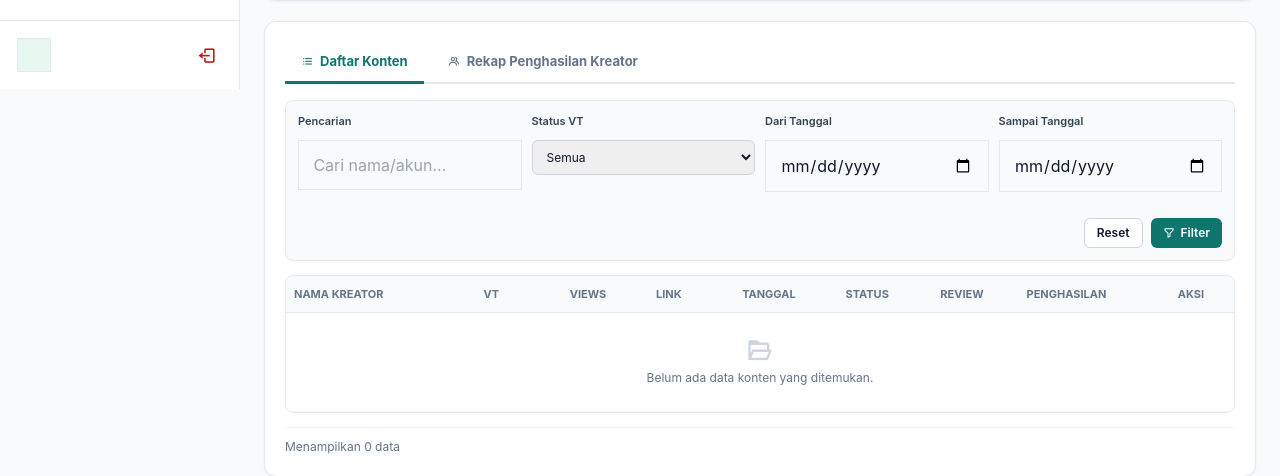
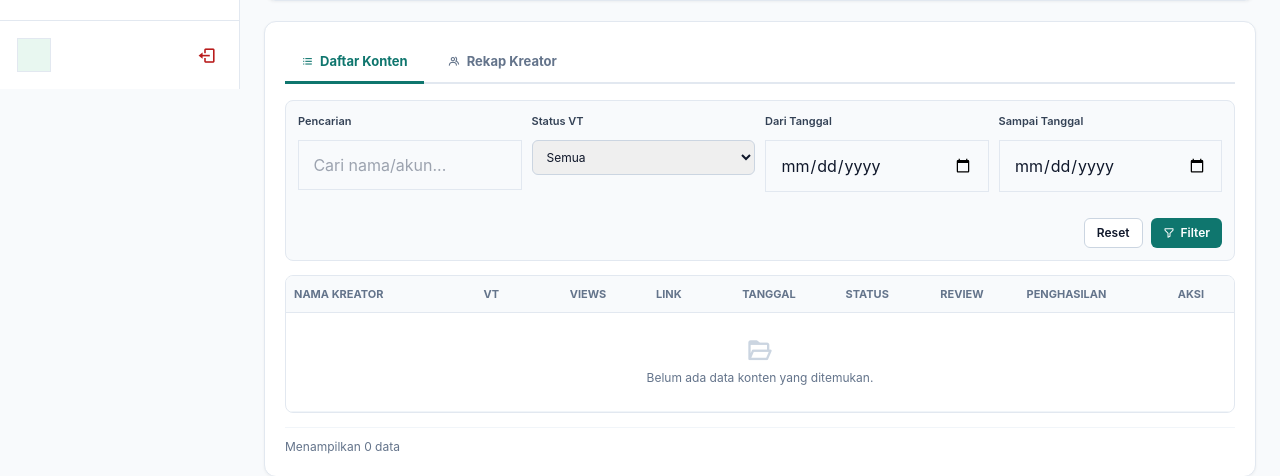
Before and after one commit to MagyenaTwo/catetin, a Python web app: template app/templates/konten.html in a window 1280 px wide. Shown: the part 711-1187 px from the top of the page. Run offline with Jinja, Linux system fonts and the light colour scheme; the template is opened without the code that fills it, so the values that code supplies are empty; some libraries are stand-ins or nearby versions.

Commit message:
Update konten.html

```diff
--- a/app/templates/konten.html
+++ b/app/templates/konten.html
@@ -477,7 +477,7 @@
                 <i class='bx bx-list-ul'></i> Daftar Konten
             </button>
             <button class="tab-btn" onclick="switchTab('tab-rekap')">
-                <i class='bx bx-group'></i> Rekap Penghasilan Kreator
+                <i class='bx bx-group'></i> Rekap Kreator
             </button>
         </div>
 
@@ -667,7 +667,7 @@
                             <th style="width: 20%;">Tanggal</th>
                             <th style="width: 15%;">Total Konten</th>
                             <th style="width: 15%;">Total Views</th>
-                            <th style="width: 20%;">Total Bonus Accumulative</th>
+                            <th style="width: 20%;">Akumulasi</th>
                         </tr>
                     </thead>
                     <tbody id="rekapTableBody">
```
